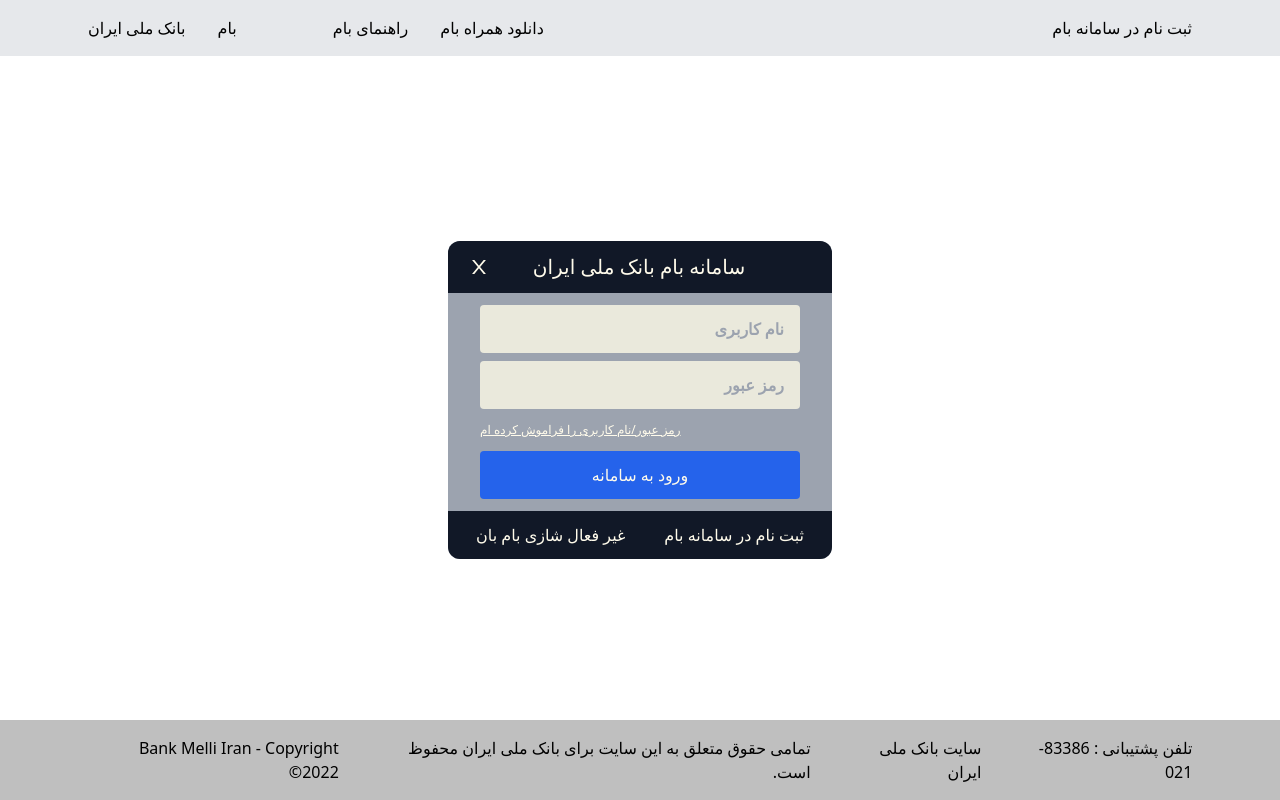
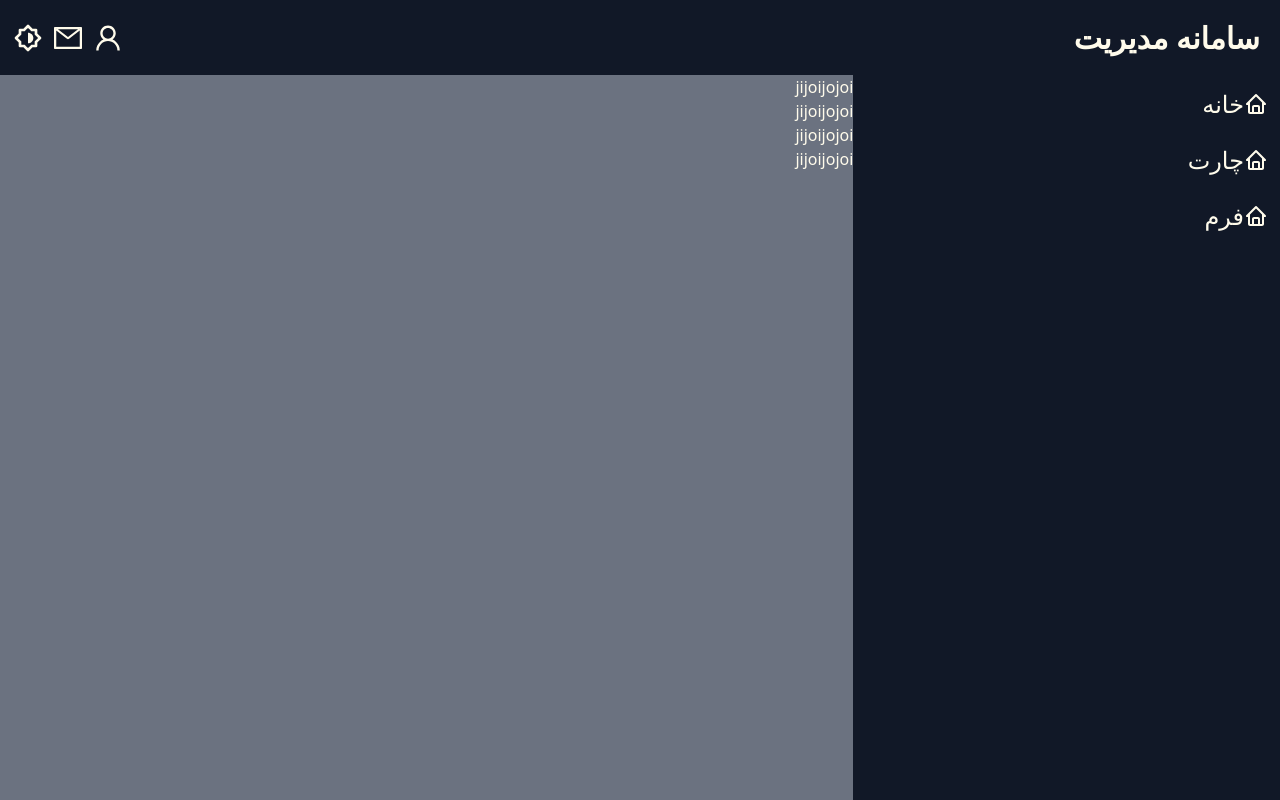
Before and after one commit to f-chamani/product-project-with-javascript, a React (Create React App) app: page /admin in a window 1280 px wide. Shown: the top 800 px of the page. Built offline with nearby package versions, Linux system fonts and the light colour scheme.

Commit message:
update 2022/24/12

```diff
--- a/package.json
+++ b/package.json
@@ -9,7 +9,7 @@
     "react": "^18.2.0",
     "react-dom": "^18.2.0",
     "react-icons": "^4.6.0",
-    "react-router-dom": "^6.0.2",
+    "react-router-dom": "^6.5.0",
     "react-scripts": "5.0.1",
     "web-vitals": "^2.1.4"
   },
--- a/src/App.js
+++ b/src/App.js
@@ -1,13 +1,22 @@
-
-import Movies from "./movies/Movies";
+import {BrowserRouter,Routes,Route} from "react-router-dom";
+import Index from "../src/pages/index/Index"
+import Dashboard from "./pages/dashboard/Dashboard";
+import Loogin from "./pages/loogin/Loogin";
+import Admin from "./pages/admin/Admin";
 
 function App() {
 
 
   return (
-    <div>
-      <Movies/>
-    </div>
+      <BrowserRouter>
+        <Routes>
+          <Route path="/" element={<Index/>}/>
+
+          <Route path="/admin" element={<Admin/>}/>
+          <Route path="/dashboard" element={<Dashboard/>}/>
+
+        </Routes>
+      </BrowserRouter>
   );
 }
 
--- /dev/null
+++ b/src/pages/admin/Admin.js
@@ -0,0 +1,55 @@
+import React from 'react';
+import {BiBrightnessHalf, BiHome} from "react-icons/bi";
+import {AiOutlineMail, AiOutlineMenu, AiOutlineUser} from "react-icons/ai";
+
+function Admin(props) {
+    return (
+        <div>
+
+            <div className="bg-indigo-900 h-screen text-amber-50">
+                <div className=" grid grid-cols-12  grid-rows-[75px_minmax(900px,_1fr)_100px]">
+                    <div className=" row-span-2 flex flex-col hidden lg:block lg:col-span-4 bg-gray-900 ">
+                        <div className="p-5">
+                            <div className="text-3xl font-bold ">سامانه مدیریت</div>
+                        </div>
+                        <div className="flex flex-col">
+                            <div className="flex flex-row items-center p-3 hover:bg-gray-700">
+                                <BiHome size={24}/>
+                                <div className="text-2xl ">خانه</div>
+                            </div>
+                            <div className="flex flex-row items-center p-3 hover:bg-gray-700">
+                                <BiHome size={24}/>
+                                <div className="text-2xl ">چارت</div>
+                            </div>
+                            <div className="flex flex-row items-center p-3 hover:bg-gray-700">
+                                <BiHome size={24}/>
+                                <div className="text-2xl ">فرم</div>
+                            </div>
+                        </div>
+                    </div>
+                    <div className=" row-span-1 lg:col-span-8 col-span-12 flex flex-row bg-gray-900 justify-between px-3 ">
+                        <div className="flex flex-row items-center ">
+                            <AiOutlineMenu className="block lg:hidden" size={32}/>
+                        </div>
+                        <div className="flex flex-row items-center gap-2">
+                            <AiOutlineUser size={32}/>
+                            <AiOutlineMail size={32}/>
+                            <BiBrightnessHalf size={32}/>
+
+                        </div>
+
+                    </div>
+                    <div className=" row-span-1 lg:col-span-8 col-span-12 bg-gray-500">
+                        <div>jijoijojoi</div>
+                        <div>jijoijojoi</div>
+                        <div>jijoijojoi</div>
+                        <div>jijoijojoi</div>
+                    </div>
+                </div>
+            </div>
+
+        </div>
+    );
+}
+
+export default Admin;
--- /dev/null
+++ b/src/pages/dashboard/Dashboard.js
@@ -0,0 +1,20 @@
+import React from 'react';
+import {Link} from "react-router-dom";
+import {findAllByDisplayValue} from "@testing-library/react";
+import {useNavigate} from "react-router-dom";
+
+function Dashboard(props) {
+    const  navigate =useNavigate()
+    const test2=()=>{
+        return navigate("/")
+    }
+    return (
+        <div className="flex flex-col p-4">
+           <button className="w-80 p-12 bg-red-300 rounded" onClick={test2}> برو به صحفه اصلی</button>
+        <span>داشبورد</span>
+        </div>
+
+    );
+}
+
+export default Dashboard;
--- /dev/null
+++ b/src/pages/index/Index.js
@@ -0,0 +1,17 @@
+import React from 'react';
+import {useNavigate} from "react-router-dom";
+
+const Index = () => {
+    const navigate =useNavigate()
+    const look=()=>{
+        return navigate("/dashboard")
+    }
+    return (
+        <div className="flex flex-col p-5">
+            <span>خانه</span>
+            <button className="bg-fuchsia-800 w-44 p-2" onClick={look}>ریحانه جون برو داشبورد </button>
+        </div>
+    );
+};
+
+export default Index;
--- a/src/log in/Loogin.js
+++ b/src/pages/loogin/Loogin.js
@@ -1,5 +1,5 @@
 import React from "react";
-import back from "../assets/images/logo.jpg";
+import back from "../../assets/images/logo.jpg";
 import FaUser from "react-icons/fa";
 import {AiOutlineUser} from "react-icons/ai";
 import {AiFillLock} from "react-icons/ai";
@@ -19,7 +19,7 @@
                             <AiFillLock className="absolute  right-2 top-3 " size={23}></AiFillLock>
                             <input id="passwoed" className="bg-gray-200 p-3 rounded-xl  w-full px-9 " placeholder="رمز عبور خود را ورادکنید"></input></label>
                     </div>
-                    <button className="bg-gradient-to-r from-lime-500 via-lime-300  w-full to-yellow-300 p-2 text-gray-600 font-bold rounded-3xl">ورود</button>
+                    <button className="bg-gradient-to-r from-lime-500 via-lime-300  w-full to-yellow-300 p-2 text-gray-600 font-bold rounded-3xl"></button>
 
                     <label className="text-slate-500 text-base">رمز عبور را فراموش کرده اید؟</label>
 
@@ -36,4 +36,3 @@
     );
 };
 export default Loogin;
-//bg-gradient-to-br from-lime-500 via-lime-300 to-yellow-300
```
Also changed, not shown: src/assets/img/1.jpg (renamed from src/img/1.jpg), src/pages/book/Book.js (renamed from src/book/Book.js), src/pages/header/Header.js (renamed from src/header/Header.js), src/pages/movies/Movies.js (renamed from src/movies/Movies.js), src/pages/obj/Obj.js (renamed from src/obj/Obj.js), src/pages/store/Store.js (renamed from src/store/Store.js), 1 other file (tests, documents, lock files or other folders).
